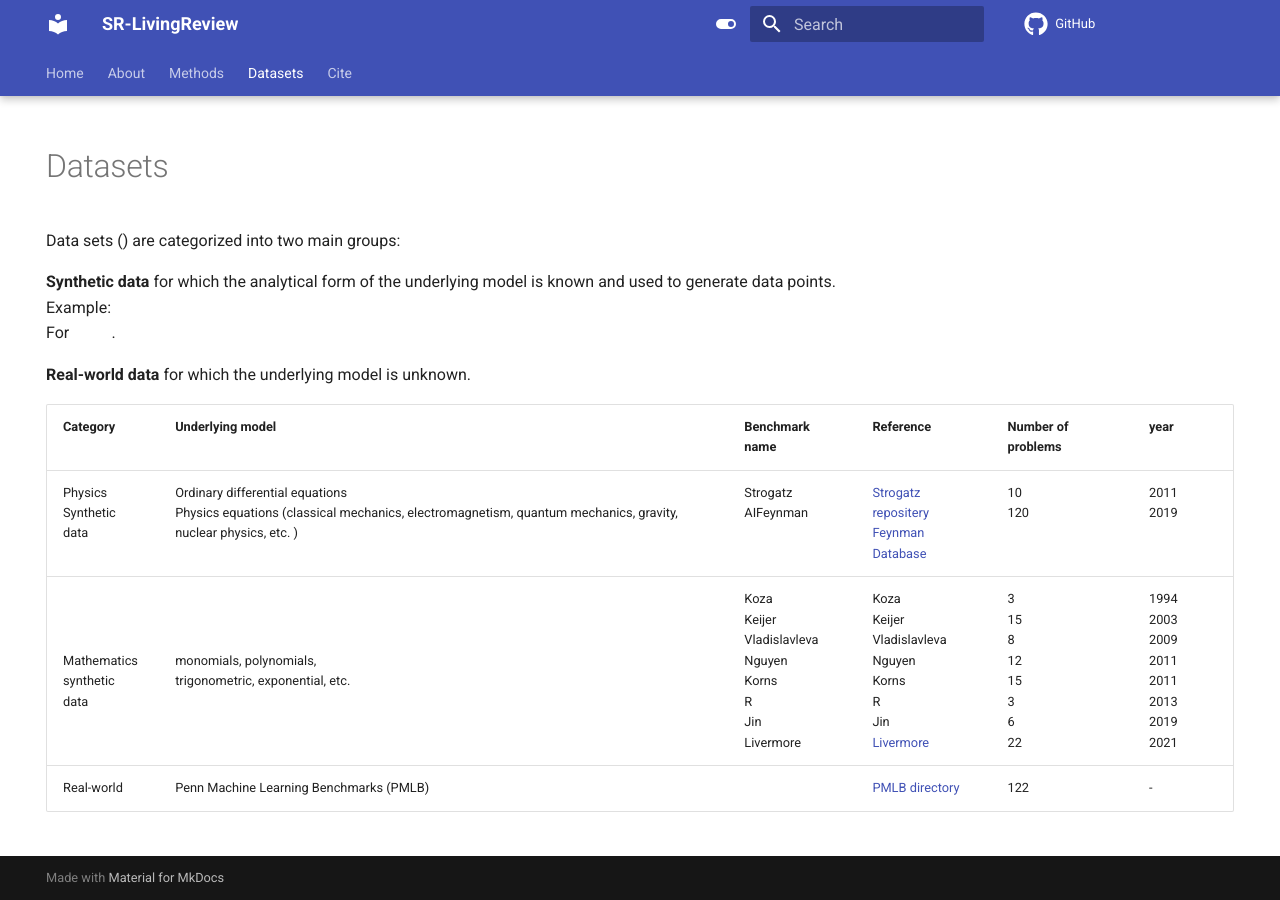
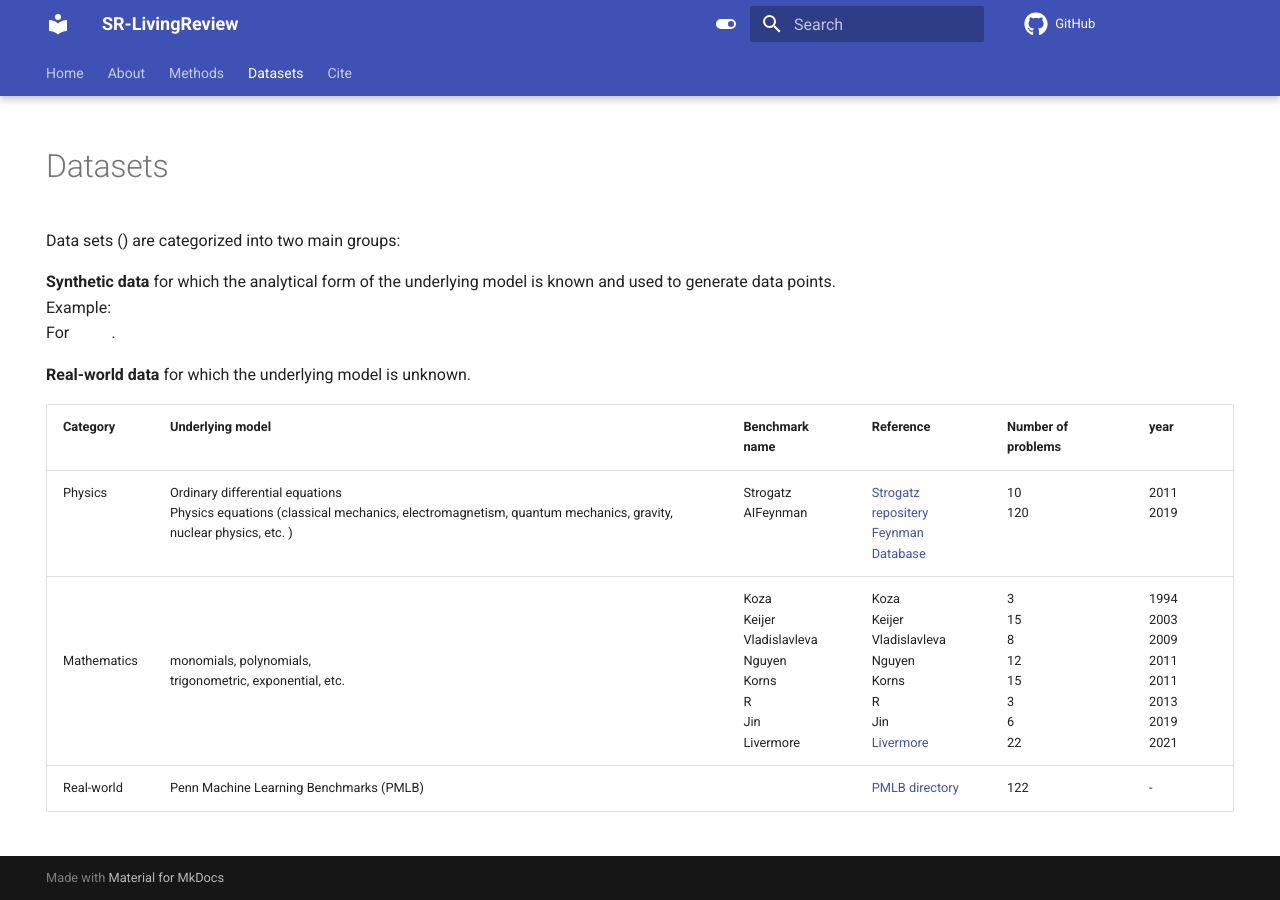
Before and after one commit to nmakke/SR-LivingReview, an MkDocs documentation site: the page built from docs/datasets.md, in a window 1280 px wide. Built offline with MkDocs 1.6.1 and Material for MkDocs 9.7.7, drawn with Linux system fonts in a browser that asks for light colours; formulas are drawn with MathJax 3; comment, search, counter and statistics services are not loaded.

Commit message:
Update datasets.md

```diff
--- a/docs/datasets.md
+++ b/docs/datasets.md
@@ -14,6 +14,6 @@ For $x \in [0,1] \rightarrow \mathcal{D}=(x_i,f(x_i))_{i=1}^{n}$. <br>
 
 | Category | Underlying model | Benchmark name | Reference | Number of problems | year |
 | -------- | ------- | ------- | ------- | ----- | ----- |
-| Physics <br> Synthetic data | Ordinary differential equations <br> Physics equations (classical mechanics, electromagnetism, quantum mechanics, gravity, nuclear physics, etc. )| Strogatz <br> AIFeynman | [Strogatz repositery](https://williamlacava.com/ode-strogatz/) <br> [Feynman Database](https://space.mit.edu/home/tegmark/aifeynman.html) | 10 <br> 120 | 2011 <br> 2019 |
-| <br> <br> <br> Mathematics <br> synthetic data| <br> <br> <br> monomials, polynomials, <br> trigonometric, exponential, etc.  | Koza <br> Keijer <br> Vladislavleva <br> Nguyen <br> Korns <br> R <br> Jin <br> Livermore | Koza <br> Keijer <br> Vladislavleva <br> Nguyen <br> Korns <br> R <br> Jin <br> [Livermore](https://arxiv.org/abs/1912.04871) | 3 <br> 15 <br> 8 <br> 12 <br> 15 <br> 3 <br> 6 <br> 22 | 1994 <br> 2003 <br> 2009 <br> 2011 <br> 2011 <br> 2013 <br> 2019 <br> 2021 |
+| Physics | Ordinary differential equations <br> Physics equations (classical mechanics, electromagnetism, quantum mechanics, gravity, nuclear physics, etc. )| Strogatz <br> AIFeynman | [Strogatz repositery](https://williamlacava.com/ode-strogatz/) <br> [Feynman Database](https://space.mit.edu/home/tegmark/aifeynman.html) | 10 <br> 120 | 2011 <br> 2019 |
+| <br> <br> <br> Mathematics | <br> <br> <br> monomials, polynomials, <br> trigonometric, exponential, etc.  | Koza <br> Keijer <br> Vladislavleva <br> Nguyen <br> Korns <br> R <br> Jin <br> Livermore | Koza <br> Keijer <br> Vladislavleva <br> Nguyen <br> Korns <br> R <br> Jin <br> [Livermore](https://arxiv.org/abs/1912.04871) | 3 <br> 15 <br> 8 <br> 12 <br> 15 <br> 3 <br> 6 <br> 22 | 1994 <br> 2003 <br> 2009 <br> 2011 <br> 2011 <br> 2013 <br> 2019 <br> 2021 |
 | Real-world | Penn Machine Learning Benchmarks (PMLB) |  | [PMLB directory](https://epistasislab.github.io/pmlb/) | 122 | -|
```
